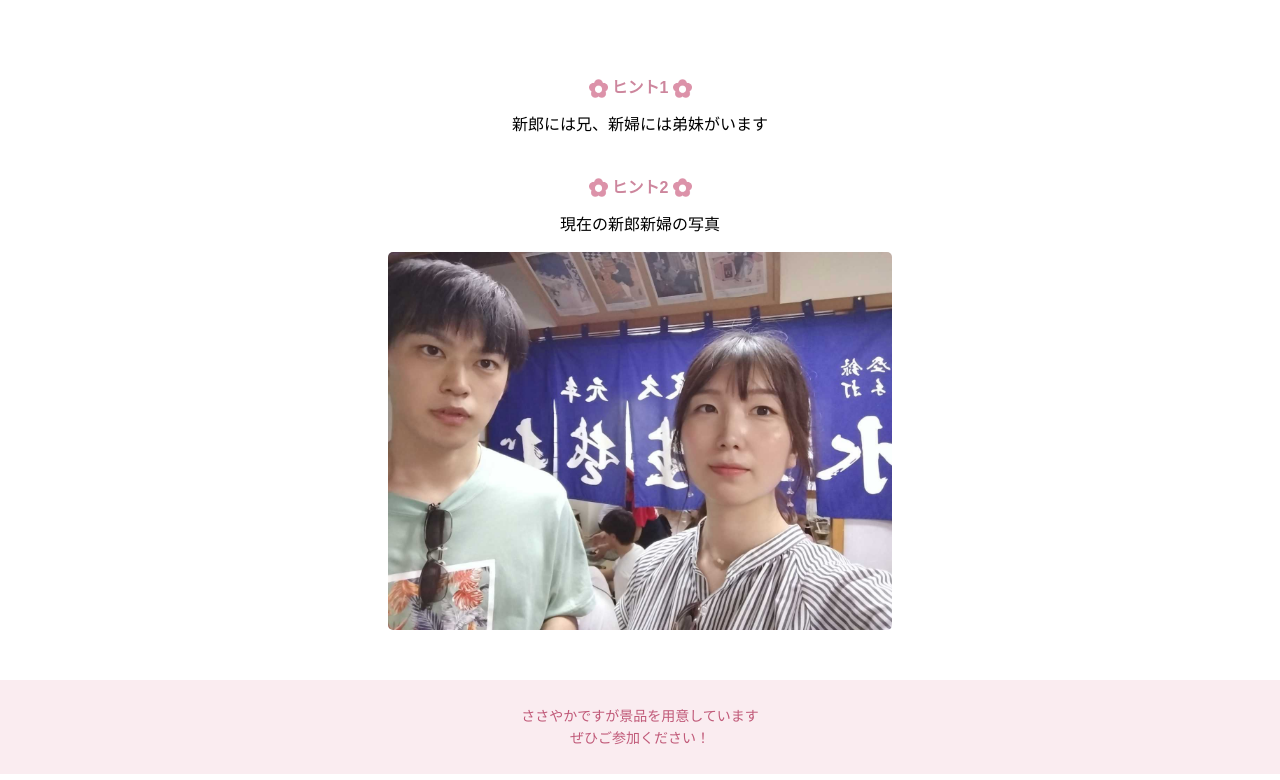
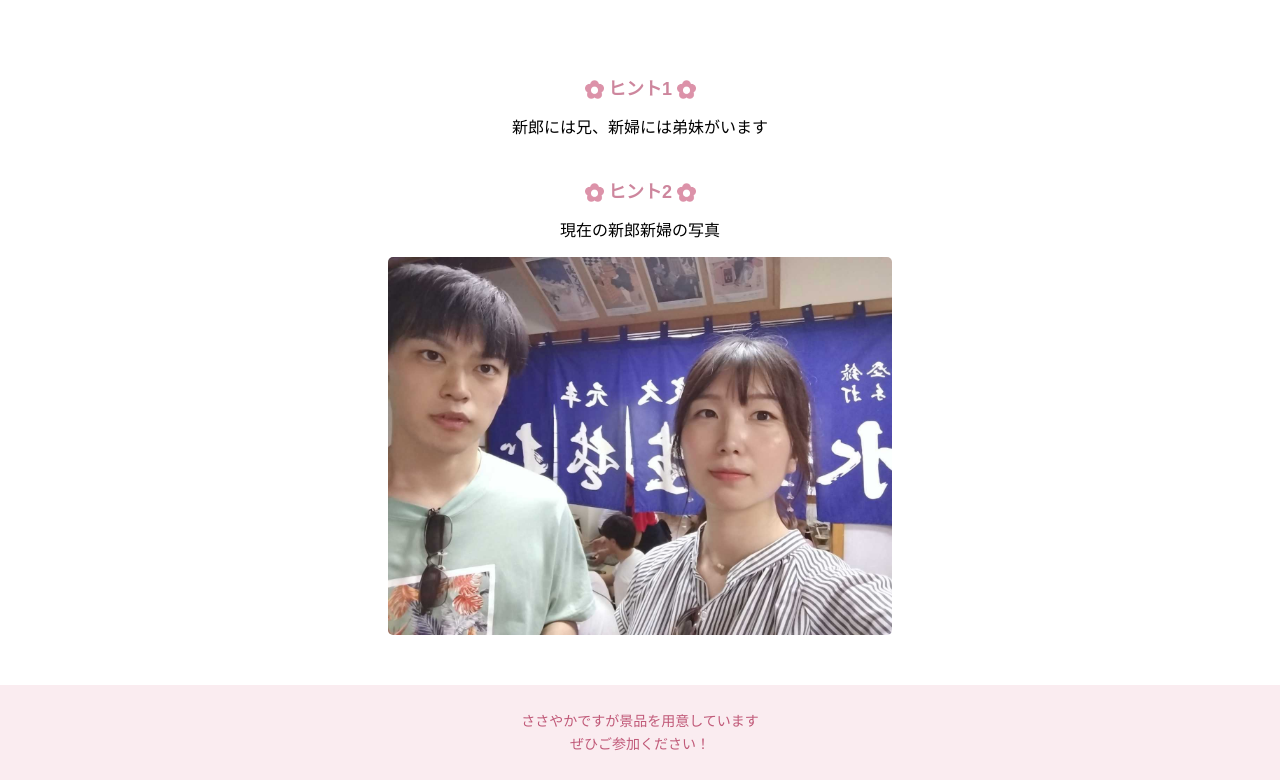
Before and after one commit to apricotn18/weddingquiz, a React app: page / in a window 1280 px wide. Shown: the part 1756-2536 px from the top of the page. Built offline with nearby package versions, Linux system fonts and the light colour scheme.

Commit message:
complete

```diff
--- a/src/style.scss
+++ b/src/style.scss
@@ -162,6 +162,7 @@ ul {
 		justify-content: center;
 		align-items: center;
 		color: #cd869d;
+		font-size: 18px;
 
 		+ p {
 			margin-top: 15px;
```
Also changed, not shown: docs/index.html (+1 -1 lines), docs/asset-manifest.json, 4 other files.
